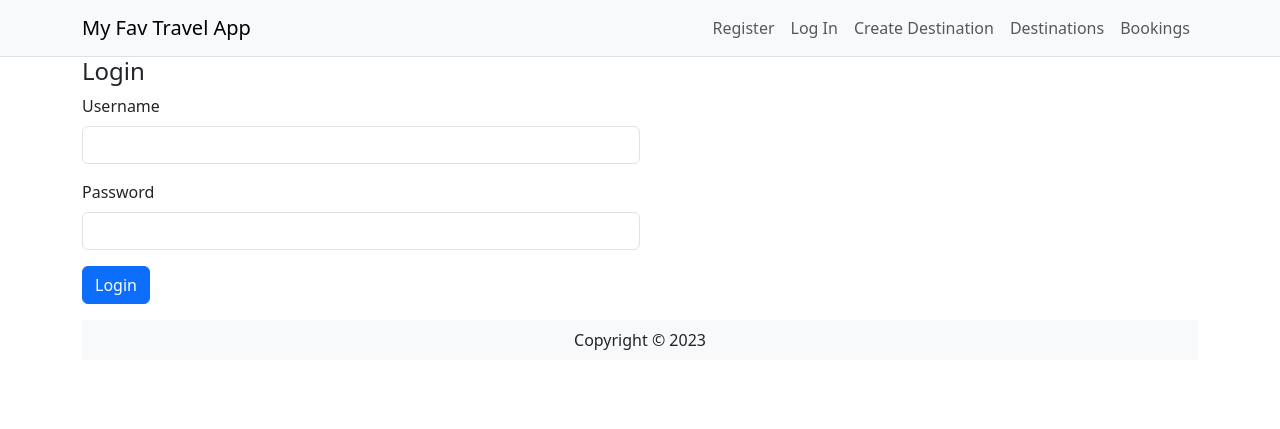
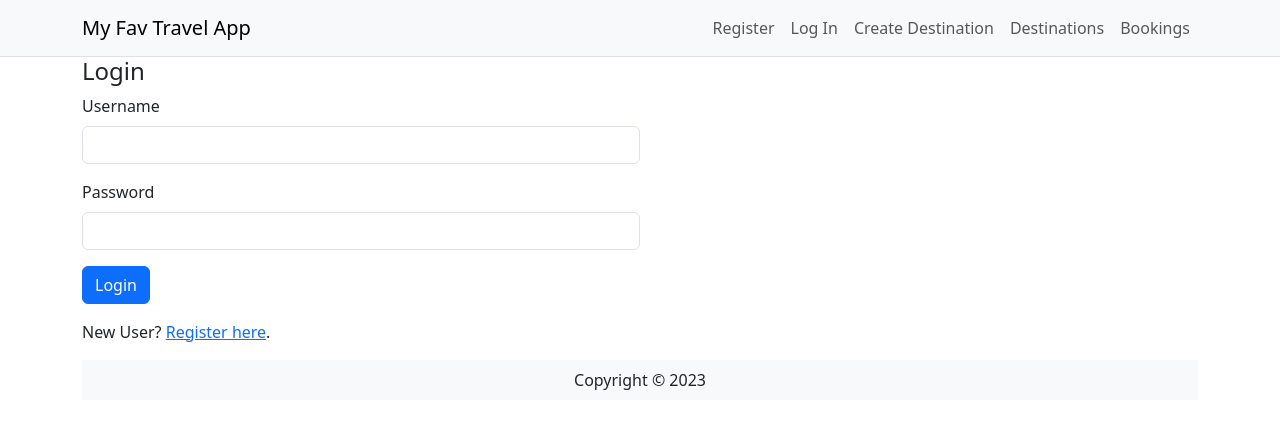
Before and after one commit to gary-ka/iab207_tut_demo, a Flask app: page /login in a window 1280 px wide. Shown: the top 429 px of the page. Run offline with Flask 3, Linux system fonts and the light colour scheme; some libraries are stand-ins or nearby versions.

Commit message:
added redirect to register page feature

```diff
--- a/travel/templates/user.html
+++ b/travel/templates/user.html
@@ -21,4 +21,10 @@
   {{render_form(form)}}
 </div>
 
+{% if heading|lower == "login" %}
+<div class="col-md-4">
+   <p>New User? <a href="{{url_for('auth.register')}}">Register here</a>.</p>
+</div>
+{% endif %}
+
 {% endblock %}
```
